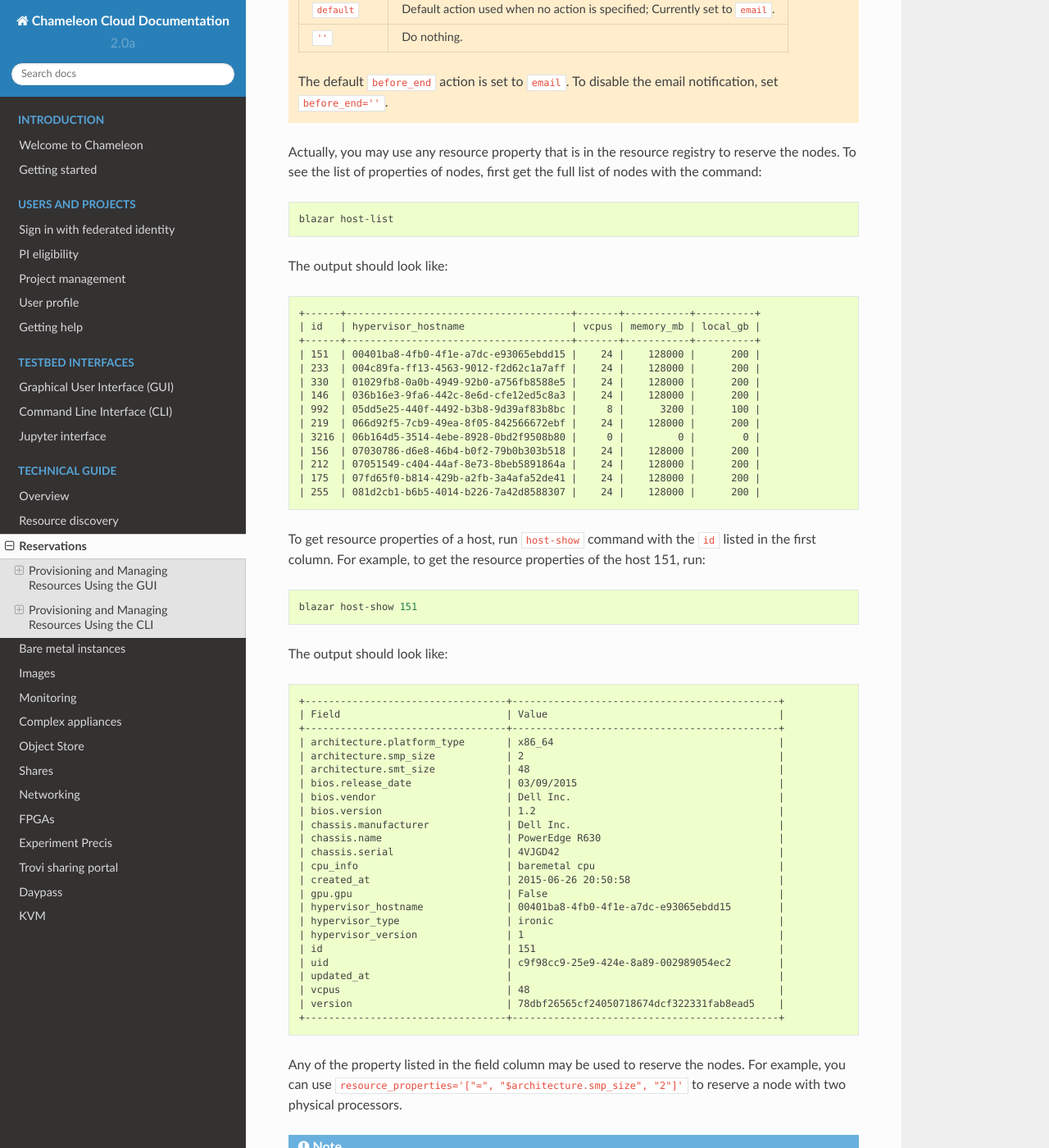
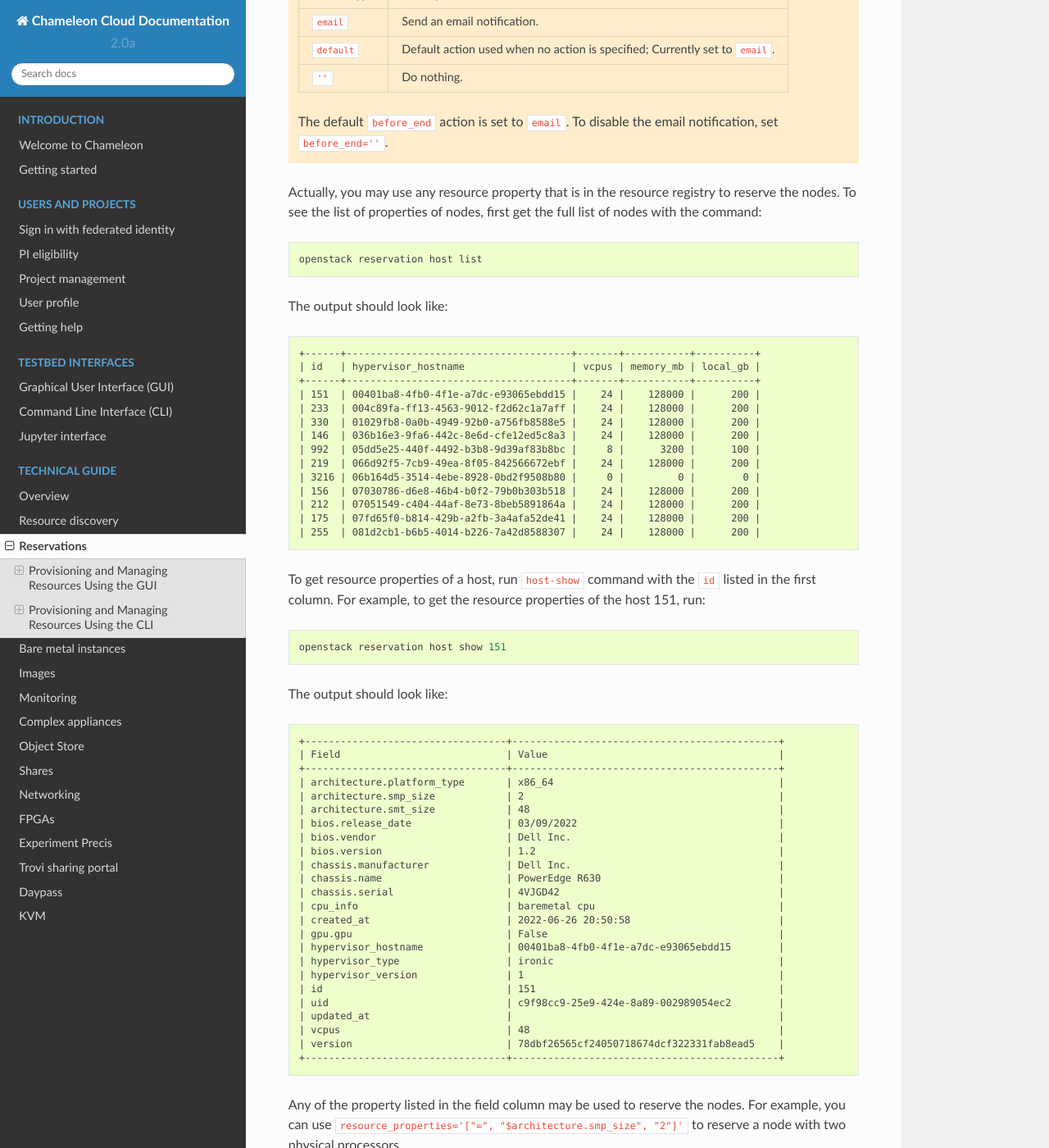
Before and after one commit to ChameleonCloud/docs, a Sphinx documentation site: the page built from source/technical/reservations.rst, in a window 1280 px wide and 1400 px high, scrolled down 10894 px. Shown: the whole window at 82% size. Built offline with Sphinx 7.4.7 and the Read the Docs theme 2.0.0, drawn with Linux system fonts in a browser that asks for light colours; some of the changed text lies outside the part shown.

Commit message:
Update blazar commands (#83)
The preferred method of using the blazar client is via
`openstack reservation`, so usage of the bare blazar client have been
replaced.

* Remove uses of --physical-reservation

This flag is obsolete. The new way to make a physical reservation is to
pass `resource_type=physical:host` to `--reservation`

* Update year in reservation docs

Since these docs are being updated now, the year in the
example dates are switched to the current year, rather than 2015

* Add note about default start time for new leases

```diff
--- a/source/getting-started-edge/index.rst
+++ b/source/getting-started-edge/index.rst
@@ -178,7 +178,7 @@ may use the following command:
 
 .. code-block:: shell
 
-  blazar lease-create \
+  openstack reservation lease create \
     --reservation resource_type=device,min=1,max=1,resource_properties='["==", "$vendor", "Raspberry Pi"]' \
     --start-date "2021-06-24 15:00" --end-date "2021-06-25 13:00" \
     my-first-lease
@@ -188,13 +188,13 @@ reserve the device named ``rpi3-01``, you can change your command like below:
 
 .. code-block:: shell
 
-  blazar lease-create \
+  openstack reservation lease create \
     --reservation resource_type=device,min=1,max=1,resource_properties='["==", "$name", "rpi3-01"]' \
     --start-date "2021-06-24 15:00" --end-date "2021-06-25 13:00" \
     my-first-lease
 
 
-The output of ``lease-create`` should look like
+The output of ``reservation lease create`` should look like
 
 .. code-block:: shell
 
--- a/source/technical/baremetal.rst
+++ b/source/technical/baremetal.rst
@@ -217,7 +217,7 @@ You can obtain your *reservation ID* via the web interface or by running:
 
 .. code-block:: bash
 
-   blazar lease-show <lease_name>
+   openstack reservation lease show <lease_name>
 
 .. attention:: The **reservation ID** and the **lease ID** are different
 
--- a/source/technical/complex.rst
+++ b/source/technical/complex.rst
@@ -832,10 +832,10 @@ Next you will need to configure a Heat stack with the ``--initialize`` flag on t
 Create Reservation with Stack_ID
 ^^^^^^^^^^^^^^^^^^^^^^^^^^^^^^^^
 
-Finally, for a stack to launch when your reservation begins, we need to let Blazar know which stack to notify Heat to update. This is done via the command line by specifying ``orchestration`` as an ``on_start`` action with a stack_id (e.g. ``on_start=orchestration:<stack_id>``) under the ``--physical-reservation`` flag. Under the hood, Blazar will update your initialized Heat stack with the reservation_id assigned to the lease. See example below:
+Finally, for a stack to launch when your reservation begins, we need to let Blazar know which stack to notify Heat to update. This is done via the command line by specifying ``orchestration`` as an ``on_start`` action with a stack_id (e.g. ``on_start=orchestration:<stack_id>``) under the ``--reservation`` flag. Under the hood, Blazar will update your initialized Heat stack with the reservation_id assigned to the lease. See example below:
 
 .. code::
 
-    blazar lease-create --start-date "<start_date>" --end-date "<end_date>" \
-      --physical-reservation min=<min>,max=<max>,on_start=orchestration:<stack_id> \
+    openstack reservation lease create --start-date "<start_date>" --end-date "<end_date>" \
+      --reservation min=<min>,max=<max>,resource_type=physical:host,on_start=orchestration:<stack_id> \
       <lease_name>
--- a/source/technical/networks/networks_stitching.rst
+++ b/source/technical/networks/networks_stitching.rst
@@ -32,7 +32,7 @@ in the ``resource_properties`` attribute. An example is provided below:
 
 .. code-block:: bash
 
-   blazar lease-create --reservation \
+   openstack reservation lease create --reservation \
    resource_type=network,network_name=my-stitchable-network,\
    resource_properties='["==","$stitch_provider","exogeni"]' \
    --start-date "2015-06-17 16:00" --end-date "2015-06-17 18:00" \
--- a/source/technical/reservations.rst
+++ b/source/technical/reservations.rst
@@ -297,21 +297,23 @@ Creating a Lease to Reserve Physical Hosts
 To create a lease, use the ``lease-create`` command. The following arguments are
 required:
 
-- ``--physical-reservation`` with the ``min``, ``max``, and ``resource_properties`` attributes
+- ``--reservation`` with the ``min``, ``max``, ``resource_type``, and ``resource_properties`` attributes
 - ``--start-date`` in ``"YYYY-MM-DD HH:MM"`` format
 - ``--end-date`` in ``"YYYY-MM-DD HH:MM"`` format
 - A lease name
 
+If ``--start-date`` is ommitted, then the current date and time will be used by default.
+
 For example, the following command will create a lease with the name of
 ``my-first-lease`` and the node type of ``compute_skylake`` that starts on June
-17th, 2015 at 4:00pm and ends on June 17th, 2015 at 6:00pm:
+17th, 2022 at 4:00pm and ends on June 17th, 2022 at 6:00pm:
 
 .. code-block:: bash
 
-   blazar lease-create \
-     --physical-reservation min=1,max=1,resource_properties='["=", "$node_type", "compute_skylake"]' \
-     --start-date "2015-06-17 16:00" \
-     --end-date "2015-06-17 18:00" \
+   openstack reservation lease create \
+     --reservation min=1,max=1,resource_type=physical:host,resource_properties='["=", "$node_type", "compute_skylake"]' \
+     --start-date "2022-06-17 16:00" \
+     --end-date "2022-06-17 18:00" \
      my-first-lease
 
 Instead of specifying the node type, you may also reserve a specific node by
@@ -321,10 +323,10 @@ following:
 
 .. code-block:: bash
 
-   blazar lease-create \
-     --physical-reservation min=1,max=1,resource_properties='["=", "$uid", "c9f98cc9-25e9-424e-8a89-002989054ec2"]' \
-     --start-date "2015-06-17 16:00" \
-     --end-date "2015-06-17 18:00" \
+   openstack reservation lease create \
+     --reservation min=1,max=1,resource_type=physical:host,resource_properties='["=", "$uid", "c9f98cc9-25e9-424e-8a89-002989054ec2"]' \
+     --start-date "2022-06-17 16:00" \
+     --end-date "2022-06-17 18:00" \
      my-custom-lease
 
 To create a lease with multiple resource properties, you must combine them like
@@ -333,24 +335,24 @@ with *$architecture.smt_size* of *48* and *node_type* of *compute_haswell*:
 
 .. code-block:: bash
 
-   blazar lease-create \
-     --physical-reservation min=1,max=1,resource_properties='["and", ["=", "$architecture.smt_size", "48"], ["=", "$node_type", "compute_haswell"]]' \
-     --start-date "2015-06-17 16:00" \
-     --end-date "2015-06-17 18:00" \
+   openstack reservation lease create \
+     --reservation min=1,max=1,resource_type=physical:host,resource_properties='["and", ["=", "$architecture.smt_size", "48"], ["=", "$node_type", "compute_haswell"]]' \
+     --start-date "2022-06-17 16:00" \
+     --end-date "2022-06-17 18:00" \
      my-custom-lease
 
 .. _disable-blazar-notification:
 .. attention::
 
    To specify a ``before_end`` action, simply add ``before_end=<action_type>``
-   to ``physical-reservation`` parameter. For example:
+   to ``reservation`` parameter. For example:
 
    .. code-block:: bash
 
-      blazar lease-create \
-        --physical-reservation min=1,max=1,resource_properties='["=", "$uid", "c9f98cc9-25e9-424e-8a89-002989054ec2"]',before_end=email \
-        --start-date "2015-06-17 16:00" \
-        --end-date "2015-06-17 18:00" \
+      openstack reservation lease create \
+        --reservation min=1,max=1,resource_type=physical:host,resource_properties='["=", "$uid", "c9f98cc9-25e9-424e-8a89-002989054ec2"]',before_end=email \
+        --start-date "2022-06-17 16:00" \
+        --end-date "2022-06-17 18:00" \
         my-custom-lease
 
    Currently supported ``before_end`` action types include
@@ -376,7 +378,7 @@ list of nodes with the command:
 
 .. code-block:: bash
 
-   blazar host-list
+   openstack reservation host list
 
 The output should look like:
 
@@ -403,7 +405,7 @@ host 151,  run:
 
 .. code-block:: bash
 
-   blazar host-show 151
+   openstack reservation host show 151
 
 The output should look like:
 
@@ -415,14 +417,14 @@ The output should look like:
    | architecture.platform_type       | x86_64                                      |
    | architecture.smp_size            | 2                                           |
    | architecture.smt_size            | 48                                          |
-   | bios.release_date                | 03/09/2015                                  |
+   | bios.release_date                | 03/09/2022                                  |
    | bios.vendor                      | Dell Inc.                                   |
    | bios.version                     | 1.2                                         |
    | chassis.manufacturer             | Dell Inc.                                   |
    | chassis.name                     | PowerEdge R630                              |
    | chassis.serial                   | 4VJGD42                                     |
    | cpu_info                         | baremetal cpu                               |
-   | created_at                       | 2015-06-26 20:50:58                         |
+   | created_at                       | 2022-06-26 20:50:58                         |
    | gpu.gpu                          | False                                       |
    | hypervisor_hostname              | 00401ba8-4fb0-4f1e-a7dc-e93065ebdd15        |
    | hypervisor_type                  | ironic                                      |
@@ -451,7 +453,7 @@ a letter specifying the time unit. ``w`` is for weeks, ``d`` is for days and
 
 .. code-block:: bash
 
-   blazar lease-update --prolong-for "1d" my-first-lease
+   openstack reservation lease update --prolong-for "1d" my-first-lease
 
 Chameleon Node Types
 --------------------
@@ -506,11 +508,11 @@ which can both be added to the ``--reservation`` argument.
 
 For example, the following command will create a lease with the name of
 ``my-first-vlan-lease`` and the network name ``my-network`` that starts on June
-17th, 2015 at 4:00pm and ends on June 17th, 2015 at 6:00pm:
+17th, 2022 at 4:00pm and ends on June 17th, 2022 at 6:00pm:
 
 .. code-block:: bash
 
-   blazar lease-create --reservation resource_type=network,network_name="my-network" --start-date "2015-06-17 16:00" --end-date "2015-06-17 18:00" my-first-vlan-lease
+   openstack reservation lease create --reservation resource_type=network,network_name="my-network" --start-date "2022-06-17 16:00" --end-date "2022-06-17 18:00" my-first-vlan-lease
 
 Adding the ``network_description`` attribute provides its value as the
 description field when creating the Neutron network, allowing to leverage
@@ -518,7 +520,7 @@ Chameleon :ref:`sdn` features.
 
 .. code-block:: bash
 
-   blazar lease-create --reservation resource_type=network,network_name="my-network",network_description="OFController=${OF_CONTROLLER_IP}:${OF_CONTROLLER_PORT}" --start-date "2015-06-17 16:00" --end-date "2015-06-17 18:00" my-first-vlan-lease
+   openstack reservation lease create --reservation resource_type=network,network_name="my-network",network_description="OFController=${OF_CONTROLLER_IP}:${OF_CONTROLLER_PORT}" --start-date "2022-06-17 16:00" --end-date "2022-06-17 18:00" my-first-vlan-lease
 
 Adding the ``resource_properties`` attribute allows you to reserve a specific
 *network segment* or *physical network* type. There are currently only two
@@ -528,17 +530,17 @@ a network by ``segment_id`` or ``physical_network``.
 
 .. code-block:: bash
 
-   blazar lease-create --reservation resource_type=network,network_name=my-network,resource_properties='["==","$segment_id","3501"]' --start-date "2015-06-17 16:00" --end-date "2015-06-17 18:00" my-first-vlan-lease
+   openstack reservation lease create --reservation resource_type=network,network_name=my-network,resource_properties='["==","$segment_id","3501"]' --start-date "2022-06-17 16:00" --end-date "2022-06-17 18:00" my-first-vlan-lease
 
 .. code-block:: bash
 
-   blazar lease-create --reservation resource_type=network,network_name=my-network,resource_properties='["==","$physical_network","physnet1"]' --start-date "2015-06-17 16:00" --end-date "2015-06-17 18:00" my-first-vlan-lease
+   openstack reservation lease create --reservation resource_type=network,network_name=my-network,resource_properties='["==","$physical_network","physnet1"]' --start-date "2022-06-17 16:00" --end-date "2022-06-17 18:00" my-first-vlan-lease
 
 While separate leases can be created to reserve nodes and VLAN segments, it is also possible to combine multiple reservations within a single lease. The following example creates a lease reserving one Skylake compute node and one VLAN segment:
 
 .. code-block:: bash
 
-   blazar lease-create --physical-reservation min=1,max=1,resource_properties='["=", "$node_type", "compute_skylake"]' --reservation resource_type=network,network_name="my-network" --start-date "2015-06-17 16:00" --end-date "2015-06-17 18:00" my-combined-lease
+   openstack reservation lease create --reservation min=1,max=1,resource_type=physical:host,resource_properties='["=", "$node_type", "compute_skylake"]' --reservation resource_type=network,network_name="my-network" --start-date "2022-06-17 16:00" --end-date "2022-06-17 18:00" my-combined-lease
 
 .. _reservation-cli-fip:
 
@@ -556,14 +558,14 @@ To create a lease, use the ``lease-create`` command. The following arguments are
 Multiple floating IPs can be reserved using the ``amount`` attribute. If ommitted, only one floating IP is reserved.
 
 For example, the following command will create a lease with the name of
-``my-first-fip-lease`` that starts on June 17th, 2015 at 4:00pm and ends on
-June 17th, 2015 at 6:00pm and reserves three floating IPs:
+``my-first-fip-lease`` that starts on June 17th, 2022 at 4:00pm and ends on
+June 17th, 2022 at 6:00pm and reserves three floating IPs:
 
 .. code-block:: bash
 
    pip install python-openstackclient
    PUBLIC_NETWORK_ID=$(openstack network show public -c id -f value)
-   blazar lease-create --reservation resource_type=virtual:floatingip,network_id=${PUBLIC_NETWORK_ID},amount=3 --start-date "2015-06-17 16:00" --end-date "2015-06-17 18:00" my-first-fip-lease
+   openstack reservation lease create --reservation resource_type=virtual:floatingip,network_id=${PUBLIC_NETWORK_ID},amount=3 --start-date "2022-06-17 16:00" --end-date "2022-06-17 18:00" my-first-fip-lease
 
 
 Reallocating a Node in Your Lease
```
